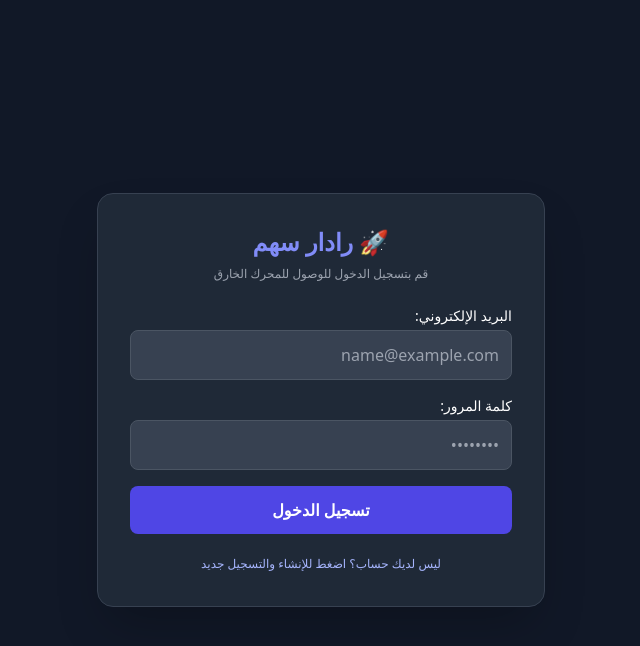
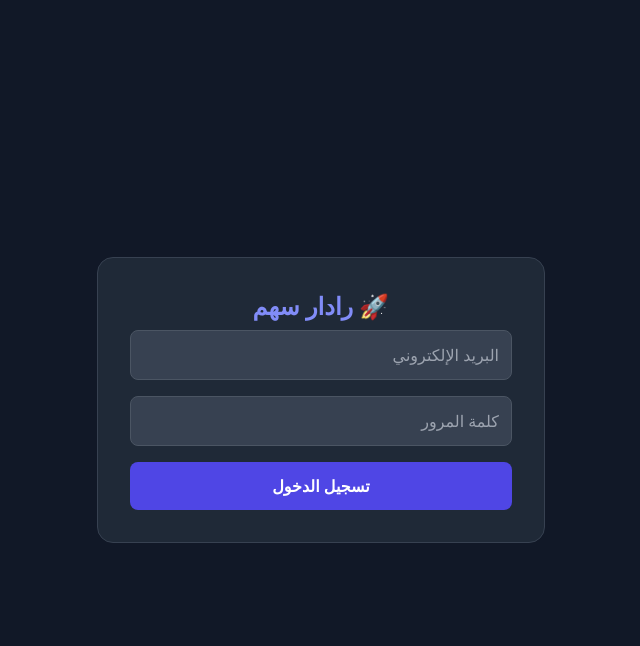
Before and after one commit to almatraqi2012-spec/Adawat_tele, a Flask app: template templates/index.html in a window 1280 px wide. Shown: the top 646 px of the page, without its empty margins (319-959 px from the left). Run offline with Flask 3, Linux system fonts and the light colour scheme; the template is opened without the code that fills it, so the values that code supplies are empty; some libraries are stand-ins or nearby versions.

Commit message:
Update index.html

```diff
--- a/templates/index.html
+++ b/templates/index.html
@@ -3,168 +3,149 @@
 <head>
     <meta charset="UTF-8">
     <meta name="viewport" content="width=device-width, initial-scale=1.0">
-    <title>منصة رادار سهم - تسجيل الدخول</title>
+    <title>منصة سهم - المحرك السحابي</title>
     <script src="https://cdn.jsdelivr.net/npm/@supabase/supabase-js@2"></script>
     <script src="https://cdn.tailwindcss.com"></script>
 </head>
 <body class="bg-gray-900 text-white min-h-screen flex items-center justify-center p-4">
 
-    <!-- 1️⃣ شاشة تسجيل الدخول / إنشاء حساب (تظهر أول ما يفتح الرابط) -->
-    <div id="authSection" class="bg-gray-800 p-8 rounded-2xl shadow-2xl w-full max-w-md border border-gray-700">
+    <!-- شاشة الدخول -->
+    <div id="authSection" class="bg-gray-800 p-8 rounded-2xl w-full max-w-md border border-gray-700">
         <h1 class="text-2xl font-bold text-center mb-2 text-indigo-400">🚀 رادار سهم</h1>
-        <p id="authSubtitle" class="text-xs text-center text-gray-400 mb-6">قم بتسجيل الدخول للوصول للمحرك الخارق</p>
-
         <form id="authForm" class="space-y-4">
-            <div>
-                <label class="block text-sm font-medium mb-1">البريد الإلكتروني:</label>
-                <input type="email" id="email" required placeholder="name@example.com" class="w-full p-3 rounded-lg bg-gray-700 border border-gray-600 focus:outline-none focus:border-indigo-500">
-            </div>
-            <div>
-                <label class="block text-sm font-medium mb-1">كلمة المرور:</label>
-                <input type="password" id="password" required placeholder="••••••••" class="w-full p-3 rounded-lg bg-gray-700 border border-gray-600 focus:outline-none focus:border-indigo-500">
-            </div>
-            <div id="telegramIdField" class="hidden">
-                <label class="block text-sm font-medium mb-1">معرف التلغرام (Chat ID / UID) لتوصلك الإشعارات:</label>
-                <input type="text" id="telegramUid" placeholder="مثال: 12345678" class="w-full p-3 rounded-lg bg-gray-700 border border-gray-600 focus:outline-none focus:border-indigo-500">
-            </div>
-
-            <button type="submit" id="authBtn" class="w-full py-3 bg-indigo-600 hover:bg-indigo-700 rounded-lg font-bold transition">تسجيل الدخول</button>
+            <input type="email" id="email" placeholder="البريد الإلكتروني" required class="w-full p-3 bg-gray-700 rounded-lg border border-gray-600">
+            <input type="password" id="password" placeholder="كلمة المرور" required class="w-full p-3 bg-gray-700 rounded-lg border border-gray-600">
+            <button type="submit" id="authBtn" class="w-full py-3 bg-indigo-600 hover:bg-indigo-700 font-bold rounded-lg">تسجيل الدخول</button>
         </form>
-
-        <div class="mt-4 text-center">
-            <button onclick="toggleAuthMode()" id="switchBtn" class="text-xs text-indigo-300 hover:underline">ليس لديك حساب؟ اضغط للإنشاء والتسجيل جديد</button>
-        </div>
     </div>
 
-    <!-- 2️⃣ لوحة التحكم والمحرك (تختفي حتى يتم تسجيل الدخول) -->
-    <div id="dashboardSection" class="hidden bg-gray-800 p-8 rounded-2xl shadow-2xl w-full max-w-md border border-gray-700 relative">
-        <div class="flex justify-between items-center mb-6">
-            <button onclick="logout()" class="text-xs bg-red-600/80 hover:bg-red-700 px-3 py-1.5 rounded-lg">خروج 🚪</button>
-            <button onclick="alert('تواصل مع الدعم لشحن الرصيد')" class="text-xs bg-emerald-600 hover:bg-emerald-700 px-3 py-1.5 rounded-lg font-bold">💳 شحن الرصيد</button>
+    <!-- شاشة الاشتراك المطلوب (80$) -->
+    <div id="subSection" class="hidden bg-gray-800 p-8 rounded-2xl w-full max-w-md border border-amber-500/50 text-center">
+        <div class="text-4xl mb-3">💳</div>
+        <h2 class="text-xl font-bold text-amber-400 mb-2">الاشتراك غير مفعّل</h2>
+        <p class="text-xs text-gray-300 mb-6">لاستخدام المحرك الخارق وربط أرقامك، يرجى تفعيل الاشتراك الشهري (80$ / شهرياً).</p>
+        <button onclick="alert('تواصل مع إدارة البوت لتفعيل حسابك بعد الدفع')" class="w-full py-3 bg-amber-500 hover:bg-amber-600 text-black font-bold rounded-lg mb-3">تفعيل الاشتراك (80$)</button>
+        <button onclick="logout()" class="text-xs text-gray-400 underline">تسجيل الخروج</button>
+    </div>
+
+    <!-- لوحة المحرك الحقيقي -->
+    <div id="dashboardSection" class="hidden bg-gray-800 p-8 rounded-2xl w-full max-w-md border border-gray-700">
+        <div class="flex justify-between items-center mb-4">
+            <span class="text-xs text-emerald-400 font-bold">🟢 الاشتراك نشط</span>
+            <button onclick="logout()" class="text-xs bg-red-600 px-2.5 py-1 rounded">خروج</button>
         </div>
 
-        <h1 class="text-2xl font-bold text-center mb-2 text-indigo-400">⚡ المحرك الخارق</h1>
-        <p id="userWelcome" class="text-xs text-center text-emerald-400 mb-6">مرحباً بك!</p>
-
-        <form id="radarForm" class="space-y-4">
-            <div>
-                <label class="block text-sm font-medium mb-1">المجموعة المصدر (Source):</label>
-                <input type="text" id="src" placeholder="@group_source" required class="w-full p-3 rounded-lg bg-gray-700 border border-gray-600 focus:outline-none focus:border-indigo-500">
+        <!-- قسم ربط رقم جديد مثل البوت -->
+        <div class="bg-gray-900 p-4 rounded-xl mb-6 border border-gray-700">
+            <h3 class="text-sm font-bold text-indigo-400 mb-2">📱 ربط رقم تلغرام جديد:</h3>
+            <div id="phoneStep1" class="space-y-2">
+                <input type="text" id="phoneNum" placeholder="+966500000000" class="w-full p-2.5 bg-gray-800 text-sm rounded border border-gray-600">
+                <button onclick="sendPhoneCode()" class="w-full py-2 bg-emerald-600 text-xs font-bold rounded">إرسال كود التحقق</button>
             </div>
-            <div>
-                <label class="block text-sm font-medium mb-1">المجموعة الهدف (Target):</label>
-                <input type="text" id="trg" placeholder="@group_target" required class="w-full p-3 rounded-lg bg-gray-700 border border-gray-600 focus:outline-none focus:border-indigo-500">
-            </div>
-            <button type="submit" id="submitBtn" class="w-full py-3 bg-indigo-600 hover:bg-indigo-700 rounded-lg font-bold transition">إطلاق عمليات السحب والإضافة ⚡</button>
-        </form>
-
-        <div id="statusBox" class="mt-6 hidden">
-            <p id="statusText" class="text-sm text-center mb-2 text-indigo-300">جاري الإطلاق...</p>
-            <div class="w-full bg-gray-700 rounded-full h-3 overflow-hidden">
-                <div id="progressBar" class="bg-indigo-500 h-3 rounded-full transition-all duration-300" style="width: 20%"></div>
+            <div id="phoneStep2" class="hidden space-y-2 mt-2">
+                <input type="text" id="telegramCode" placeholder="أدخل الكود الذي وصلك في التلغرام" class="w-full p-2.5 bg-gray-800 text-sm rounded border border-gray-600">
+                <input type="password" id="twoFactorPass" placeholder="كلمة المرور 2FA (إن وجدت)" class="w-full p-2.5 bg-gray-800 text-sm rounded border border-gray-600">
+                <button onclick="verifyCode()" class="w-full py-2 bg-indigo-600 text-xs font-bold rounded">تأكيد وربط الرقم</button>
             </div>
         </div>
+
+        <!-- قسم السحب والإضافة -->
+        <form id="radarForm" class="space-y-3">
+            <input type="text" id="src" placeholder="المجموعة المصدر @source" required class="w-full p-2.5 bg-gray-700 rounded text-sm">
+            <input type="text" id="trg" placeholder="المجموعة الهدف @target" required class="w-full p-2.5 bg-gray-700 rounded text-sm">
+            <input type="number" id="count" value="10" placeholder="عدد الأعضاء" required class="w-full p-2.5 bg-gray-700 rounded text-sm">
+            <button type="submit" id="runBtn" class="w-full py-3 bg-indigo-600 hover:bg-indigo-700 font-bold rounded-lg">بدء الإضافة السحابية ⚡</button>
+        </form>
     </div>
 
     <script>
-        // مفاتيح الاتصال المباشر بـ Supabase Auth
         const SUPABASE_URL = "https://juuleypxvvcfgjdikpwu.supabase.co";
         const SUPABASE_ANON_KEY = "sb_publishable_Kh6iN4Aq6X6gLNcElNzgRg_CjlLMaZL";
         const supabaseClient = supabase.createClient(SUPABASE_URL, SUPABASE_ANON_KEY);
-
-        let isSignUp = false;
         let currentUser = null;
 
-        // التحقق من الجلسة أول ما يفتح الرابط
         window.onload = async () => {
-            try {
-                const { data: { session } } = await supabaseClient.auth.getSession();
-                if (session && session.user) {
-                    showDashboard(session.user);
-                }
-            } catch (err) {
-                console.error("خطأ في فحص الجلسة:", err);
-            }
+            const { data: { session } } = await supabaseClient.auth.getSession();
+            if (session?.user) initUser(session.user);
         };
-
-        function toggleAuthMode() {
-            isSignUp = !isSignUp;
-            document.getElementById('authSubtitle').innerText = isSignUp ? "إنشاء حساب جديد للاشتراك" : "قم بتسجيل الدخول للوصول للمحرك";
-            document.getElementById('authBtn').innerText = isSignUp ? "إنشاء حساب جديد" : "تسجيل الدخول";
-            document.getElementById('switchBtn').innerText = isSignUp ? "لديك حساب بالفعل؟ اضغط لتسجيل الدخول" : "ليس لديك حساب؟ اضغط للإنشاء والتسجيل جديد";
-            document.getElementById('telegramIdField').classList.toggle('hidden', !isSignUp);
-        }
 
         document.getElementById('authForm').addEventListener('submit', async (e) => {
             e.preventDefault();
-            const email = document.getElementById('email').value.trim();
-            const password = document.getElementById('password').value.trim();
-
-            const btn = document.getElementById('authBtn');
-            btn.disabled = true;
-            btn.innerText = "جاري المعالجة...";
-
-            try {
-                if (isSignUp) {
-                    const telegramUid = document.getElementById('telegramUid').value.trim();
-                    const { data, error } = await supabaseClient.auth.signUp({
-                        email,
-                        password,
-                        options: { data: { telegram_uid: telegramUid } }
-                    });
-
-                    if (error) {
-                        alert("❌ خطأ في التسجيل: " + error.message);
-                    } else if (data.user) {
-                        // إرسال إشعار للمدير ببيانات المشترك الجديد
-                        const fd = new FormData();
-                        fd.append('email', email);
-                        fd.append('telegram_uid', telegramUid || 'غير مدخل');
-                        fetch('/api/notify-signup', { method: 'POST', body: fd }).catch(() => {});
-
-                        alert("✅ تم إنشاء الحساب بنجاح! يتم الآن توجيهك...");
-                        showDashboard(data.user);
-                    } else {
-                        alert("⚠️ تم إنشاء الحساب، يرجى تفقّد بريدك الإلكتروني للتأكيد.");
-                    }
-                } else {
-                    const { data, error } = await supabaseClient.auth.signInWithPassword({ email, password });
-                    if (error) {
-                        alert("❌ خطأ في تسجيل الدخول: " + error.message);
-                    } else if (data.user) {
-                        showDashboard(data.user);
-                    }
-                }
-            } catch (err) {
-                alert("❌ حدث خطأ غير متوقع: " + err.message);
-            } finally {
-                btn.disabled = false;
-                btn.innerText = isSignUp ? "إنشاء حساب جديد" : "تسجيل الدخول";
-            }
+            const email = document.getElementById('email').value;
+            const password = document.getElementById('password').value;
+            const { data, error } = await supabaseClient.auth.signInWithPassword({ email, password });
+            if (error) alert(error.message);
+            else initUser(data.user);
         });
 
-        function showDashboard(user) {
+        async function initUser(user) {
             currentUser = user;
             document.getElementById('authSection').classList.add('hidden');
-            document.getElementById('dashboardSection').classList.remove('hidden');
-            document.getElementById('userWelcome').innerText = `المستخدم: ${user.email}`;
+
+            const fd = new FormData();
+            fd.append('user_id', user.id);
+            const res = await fetch('/api/check-subscription', { method: 'POST', body: fd });
+            const data = await res.json();
+
+            if (data.is_active) {
+                document.getElementById('dashboardSection').classList.remove('hidden');
+            } else {
+                document.getElementById('subSection').classList.remove('hidden');
+            }
         }
 
-        async function logout() {
-            await supabaseClient.auth.signOut();
-            window.location.reload();
+        async function sendPhoneCode() {
+            const phone = document.getElementById('phoneNum').value;
+            const fd = new FormData();
+            fd.append('user_id', currentUser.id);
+            fd.append('phone', phone);
+
+            const res = await fetch('/api/send-code', { method: 'POST', body: fd });
+            const data = await res.json();
+            alert(data.message);
+            if (data.status === 'success') {
+                document.getElementById('phoneStep1').classList.add('hidden');
+                document.getElementById('phoneStep2').classList.remove('hidden');
+            }
+        }
+
+        async function verifyCode() {
+            const code = document.getElementById('telegramCode').value;
+            const password = document.getElementById('twoFactorPass').value;
+            const fd = new FormData();
+            fd.append('user_id', currentUser.id);
+            fd.append('code', code);
+            fd.append('password', password);
+
+            const res = await fetch('/api/verify-code', { method: 'POST', body: fd });
+            const data = await res.json();
+            alert(data.message);
+            if (data.status === 'success') location.reload();
         }
 
         document.getElementById('radarForm').addEventListener('submit', async (e) => {
             e.preventDefault();
-            const formData = new FormData();
-            formData.append('uid', currentUser.user_metadata?.telegram_uid || currentUser.id);
-            formData.append('src', document.getElementById('src').value);
-            formData.append('trg', document.getElementById('trg').value);
+            const btn = document.getElementById('runBtn');
+            btn.disabled = true;
+            btn.innerText = "جاري التنفيذ عبر أرقامك المربوطة...";
 
-            document.getElementById('statusBox').classList.remove('hidden');
-            await fetch('/api/start-addition', { method: 'POST', body: formData });
+            const fd = new FormData();
+            fd.append('user_id', currentUser.id);
+            fd.append('src', document.getElementById('src').value);
+            fd.append('trg', document.getElementById('trg').value);
+            fd.append('count', document.getElementById('count').value);
+
+            const res = await fetch('/api/start-addition', { method: 'POST', body: fd });
+            const data = await res.json();
+            alert(data.message);
+            btn.disabled = false;
+            btn.innerText = "بدء الإضافة السحابية ⚡";
         });
+
+        async function logout() {
+            await supabaseClient.auth.signOut();
+            location.reload();
+        }
     </script>
 </body>
 </html>
```
